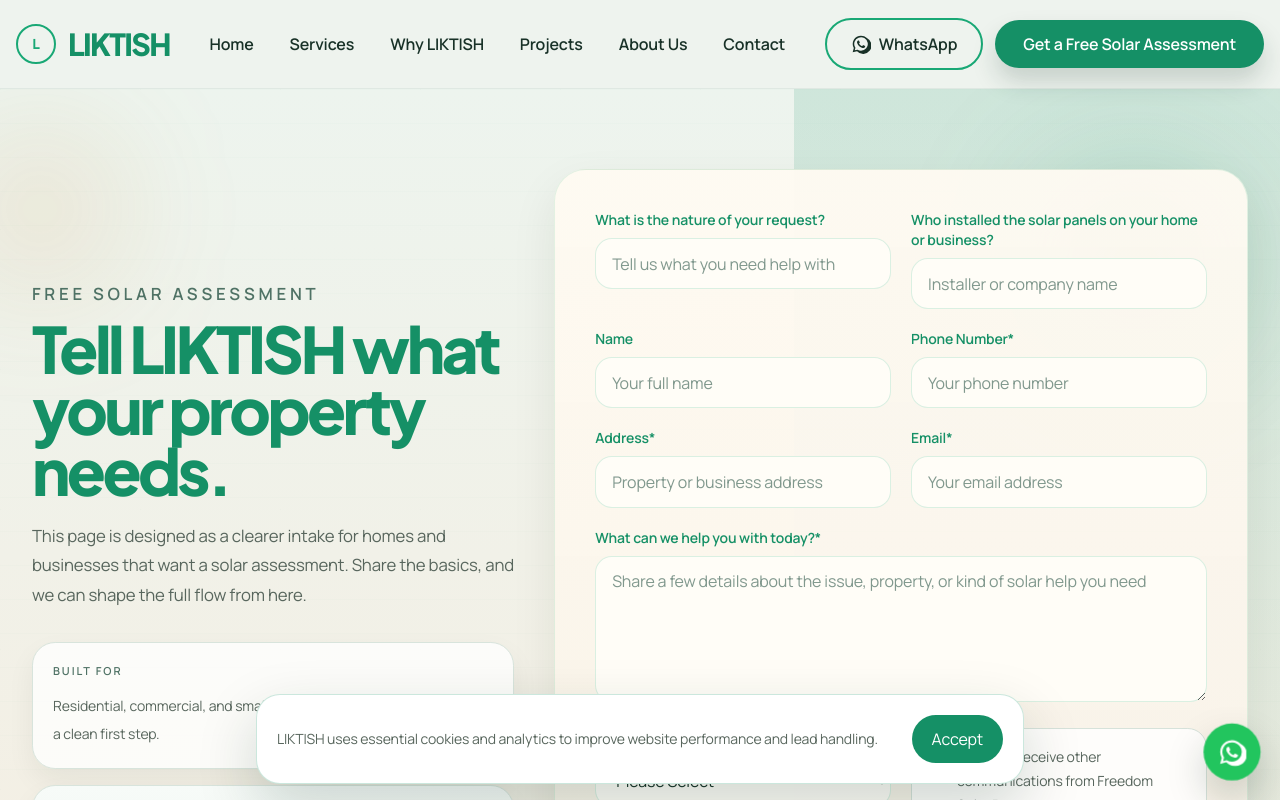
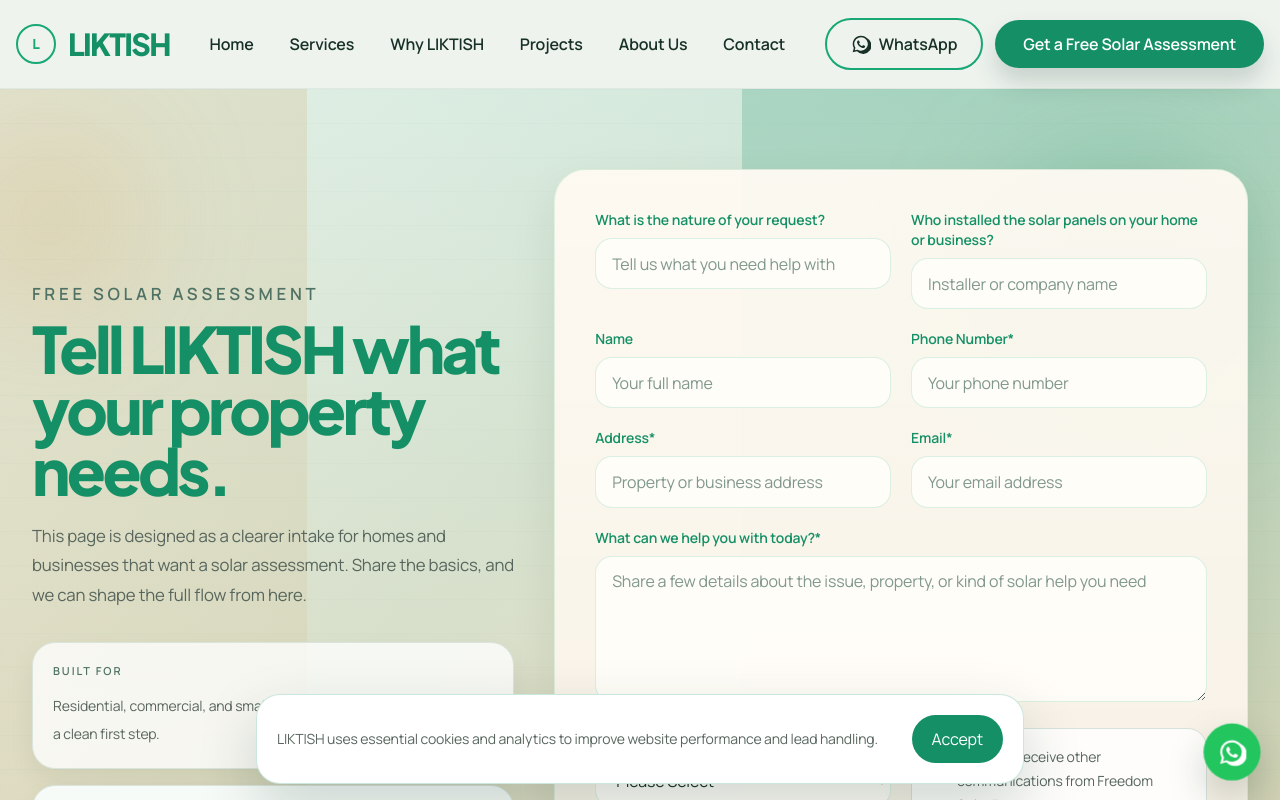
Before and after one commit to Mikedwin/LIKTISH-WEBSITE-, a Next.js app: page /solar-assessment in a window 1280 px wide. Shown: the top 800 px of the page. Built offline with nearby package versions, Linux system fonts and the light colour scheme.

Commit message:
Strengthen solar assessment page background

```diff
--- a/src/app/(marketing)/solar-assessment/page.tsx
+++ b/src/app/(marketing)/solar-assessment/page.tsx
@@ -9,11 +9,14 @@
 
 export default function SolarAssessmentPage() {
   return (
-    <section className="relative overflow-hidden bg-[linear-gradient(180deg,#edf4ee_0%,#f5eee2_100%)] px-4 py-16 sm:py-20">
-      <div className="absolute inset-0 opacity-[0.12] [background-image:linear-gradient(120deg,rgba(21,144,102,0.18)_1px,transparent_1px),linear-gradient(rgba(21,144,102,0.1)_1px,transparent_1px)] [background-size:140px_140px,34px_34px]" />
-      <div className="absolute inset-y-0 right-0 w-[38%] bg-[linear-gradient(180deg,rgba(21,144,102,0.14),rgba(21,144,102,0.03))]" />
-      <div className="absolute -left-10 top-10 h-40 w-40 rounded-full bg-[rgba(203,138,46,0.14)] blur-3xl" />
-      <div className="absolute right-8 top-16 h-56 w-56 rounded-full bg-[rgba(21,144,102,0.16)] blur-3xl" />
+    <section className="relative overflow-hidden bg-[linear-gradient(180deg,#dfeee3_0%,#efe1c8_100%)] px-4 py-16 sm:py-20">
+      <div className="absolute inset-0 bg-[linear-gradient(135deg,rgba(255,255,255,0.18)_0%,rgba(21,144,102,0.08)_42%,rgba(203,138,46,0.12)_100%)]" />
+      <div className="absolute inset-0 opacity-[0.16] [background-image:linear-gradient(120deg,rgba(21,144,102,0.22)_1px,transparent_1px),linear-gradient(rgba(21,144,102,0.12)_1px,transparent_1px)] [background-size:140px_140px,34px_34px]" />
+      <div className="absolute inset-y-0 right-0 w-[42%] bg-[linear-gradient(180deg,rgba(21,144,102,0.22),rgba(21,144,102,0.05))]" />
+      <div className="absolute inset-y-0 left-0 w-[24%] bg-[linear-gradient(180deg,rgba(203,138,46,0.14),rgba(203,138,46,0.03))]" />
+      <div className="absolute -left-10 top-10 h-44 w-44 rounded-full bg-[rgba(203,138,46,0.18)] blur-3xl" />
+      <div className="absolute right-8 top-16 h-64 w-64 rounded-full bg-[rgba(21,144,102,0.22)] blur-3xl" />
+      <div className="absolute bottom-0 left-[24%] h-40 w-40 rounded-full bg-[rgba(255,255,255,0.14)] blur-3xl" />
 
       <div className="container-shell relative grid gap-8 xl:grid-cols-[0.82fr_1.18fr] xl:gap-10">
         <div className="xl:sticky xl:top-28 xl:self-start">
```
